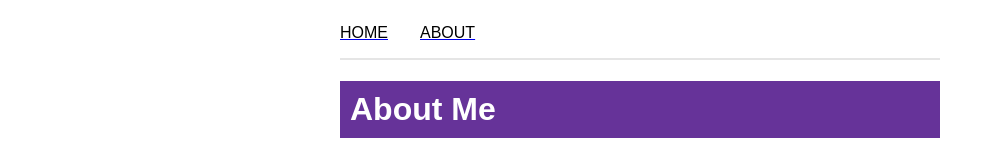
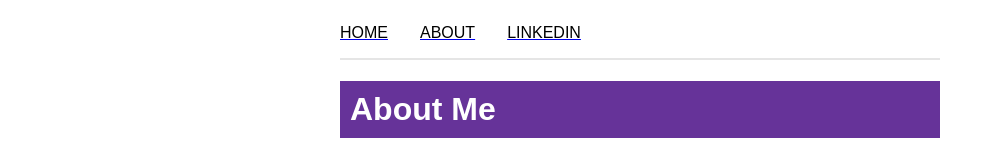
Before and after one commit to JasonK369/jason-personal-site, a Gatsby site: page /about in a window 1280 px wide. Shown: the top 160 px of the page, without its empty margins (0-993 px from the left). Built offline with nearby package versions, Linux system fonts and the light colour scheme; Gatsby itself is replaced by a stand-in of ours.

Commit message:
feat: add linkedin link

```diff
--- a/src/components/navbar.tsx
+++ b/src/components/navbar.tsx
@@ -56,7 +56,15 @@ const navBar = () => {
                                 About
                             </NavLinkText>
                         </Link>
-                    </NavLinkItem>
+                </NavLinkItem>
+
+                <NavLinkItem>
+                        <Link to="https://www.linkedin.com/in/jason-kwong-hk/">
+                            <NavLinkText>
+                                LinkedIn
+                            </NavLinkText>
+                        </Link>
+                </NavLinkItem>
             </NavLinks>
         </Navbar>
     )
```
